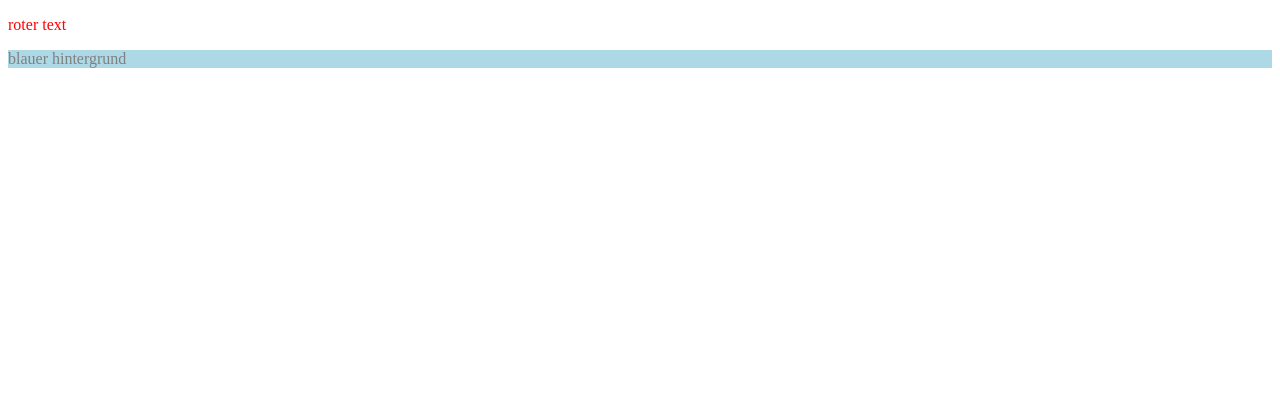
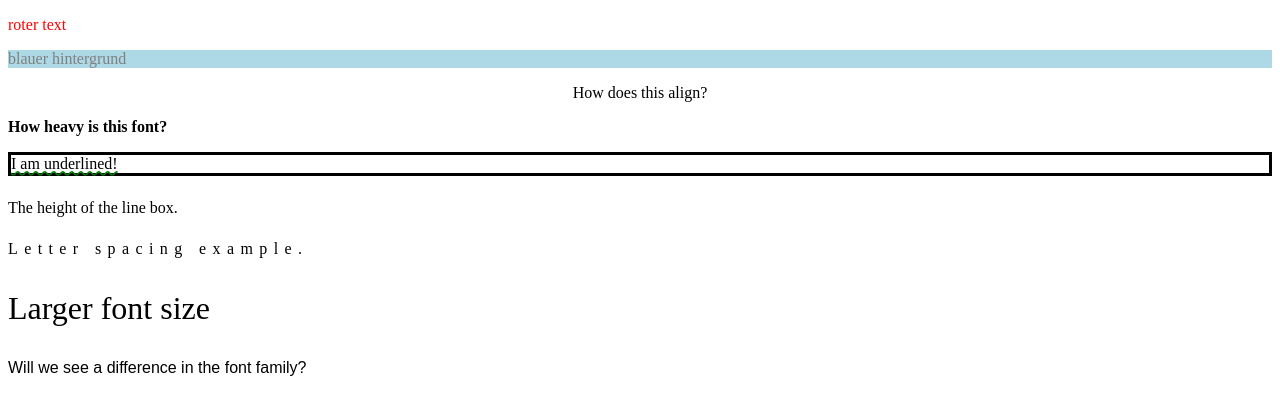
Before and after one commit to gocklkatz/bug-free-octo-palm-tree, a plain HTML site: page doodeling/index.html in a window 1280 px wide. Drawn offline with Linux system fonts and the light colour scheme.

Commit message:
More css doodeling

```diff
--- a/doodeling/index.html
+++ b/doodeling/index.html
@@ -10,6 +10,13 @@
 <body>
     <p class="redText">roter text</p>
     <p class="blueBackground">blauer hintergrund</p>
+    <p class="textAlign">How does this align?</p>
+    <p class="fontWeight">How heavy is this font?</p>
+    <p class="textDecoration">I am underlined!</p>
+    <p class="lineHeight">The height of the line box.</p>
+    <p class="letterSpacing">Letter spacing example.</p>
+    <p class="fontSize">Larger font size</p>
+    <p class="fontFamily">Will we see a difference in the font family?</p>
 </body>
 
 </html>
--- a/doodeling/styles.css
+++ b/doodeling/styles.css
@@ -5,3 +5,27 @@
     color: grey;
     background-color: lightblue;
 }
+.textAlign {
+    text-align: center;
+}
+.fontWeight {
+    font-weight: 700;
+}
+.textDecoration {
+    text-decoration: underline wavy green;
+    /*overline, line-through, none*/
+    border: solid;
+}
+.lineHeight{
+    line-height: 2;
+}
+.letterSpacing {
+    letter-spacing: .4rem;
+}
+.fontSize {
+    font-size: 200%;
+}
+.fontFamily {
+    /*font-family: Verdana, Geneva, Tahoma, sans-serif;*/
+    font-family: fantasy;
+}
```
Also changed, not shown: eierling/notes.md (line endings or trailing spaces).
